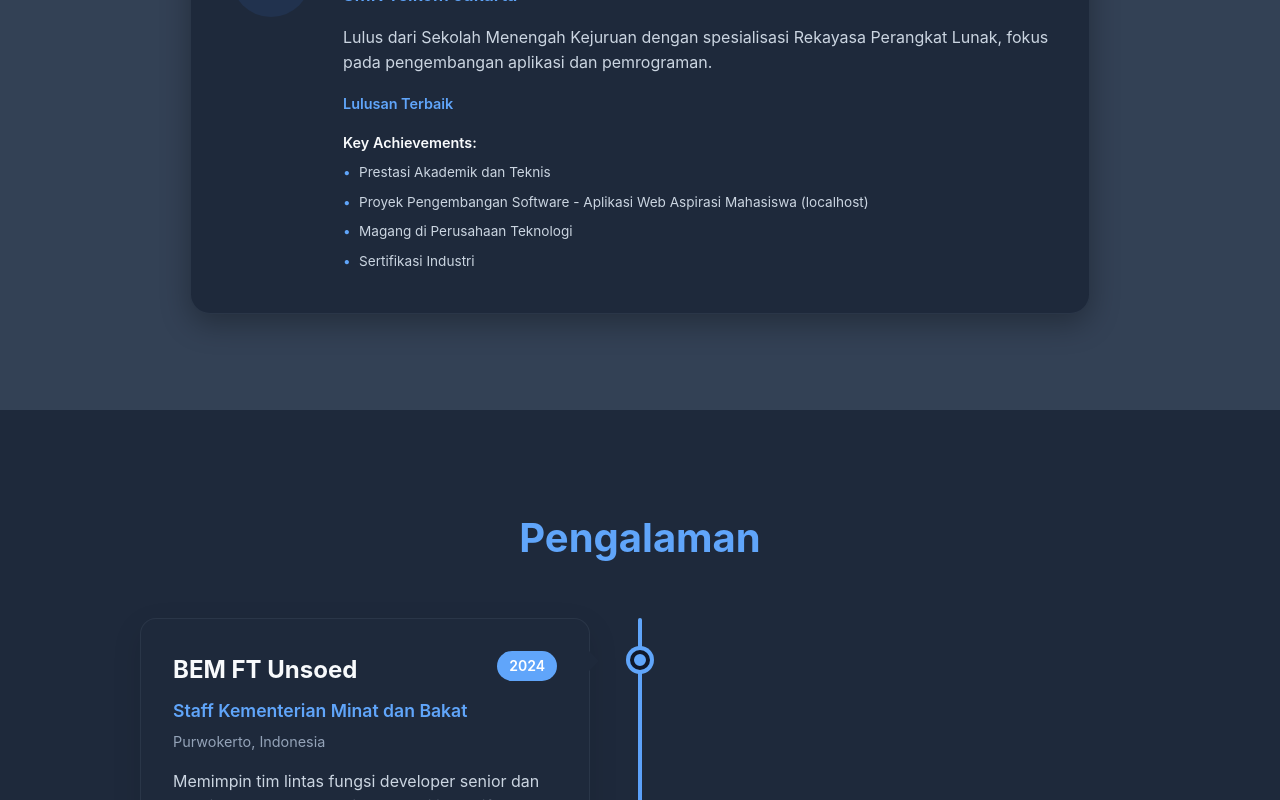
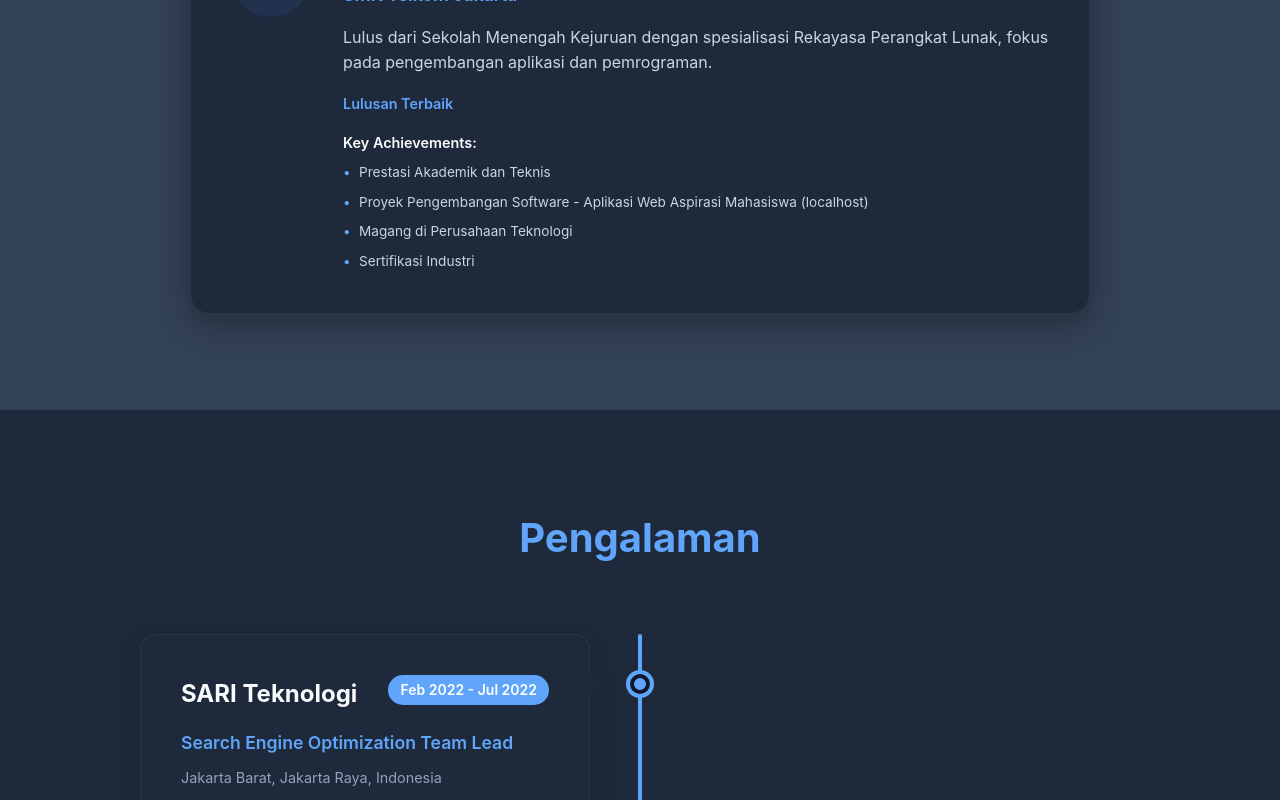
Before and after one commit to TsaqifHasbi/myPortofolio, a React (Create React App) app: page / in a window 1280 px wide. Shown: the part 2000-2800 px from the top of the page. Built offline with nearby package versions, Linux system fonts and the light colour scheme.

Commit message:
ayo terus berkembang

```diff
--- a/src/App.css
+++ b/src/App.css
@@ -952,7 +952,7 @@ body {
 
 .experience-item {
   position: relative;
-  margin: 3rem 0;
+  margin: 4rem 0;
   display: flex;
   align-items: flex-start;
 }
@@ -969,7 +969,7 @@ body {
   position: absolute;
   left: 50%;
   transform: translateX(-50%);
-  top: 2rem;
+  top: 2.5rem;
   z-index: 2;
 }
 
@@ -986,7 +986,7 @@ body {
 .experience-content {
   background: var(--card-bg);
   border-radius: 16px;
-  padding: 2rem;
+  padding: 2.5rem;
   box-shadow: 0 10px 30px rgba(0, 0, 0, 0.1);
   border: 1px solid var(--border-color);
   width: 45%;
@@ -996,7 +996,7 @@ body {
 
 .experience-content:hover {
   transform: translateY(-5px);
-  box-shadow: 0 15px 40px rgba(0, 0, 0, 0.15);
+  box-shadow: 0 15px 40px rgba(102, 126, 234, 0.3);
 }
 
 .experience-item:nth-child(odd) .experience-content {
@@ -1010,7 +1010,7 @@ body {
 .experience-item:nth-child(odd) .experience-content::after {
   content: '';
   position: absolute;
-  top: 2rem;
+  top: 2.5rem;
   right: -10px;
   width: 0;
   height: 0;
@@ -1022,7 +1022,7 @@ body {
 .experience-item:nth-child(even) .experience-content::after {
   content: '';
   position: absolute;
-  top: 2rem;
+  top: 2.5rem;
   left: -10px;
   width: 0;
   height: 0;
@@ -1035,7 +1035,7 @@ body {
   display: flex;
   justify-content: space-between;
   align-items: flex-start;
-  margin-bottom: 0.5rem;
+  margin-bottom: 1rem;
 }
 
 .experience-title {
@@ -1059,32 +1059,32 @@ body {
   font-size: 1.1rem;
   color: var(--accent-color);
   font-weight: 600;
-  margin: 0 0 0.25rem 0;
+  margin: 0 0 0.5rem 0;
 }
 
 .experience-location {
   font-size: 0.9rem;
   color: var(--text-muted);
-  margin-bottom: 1rem;
+  margin-bottom: 1.5rem;
 }
 
 .experience-description {
   color: var(--text-secondary);
   line-height: 1.6;
-  margin-bottom: 1.5rem;
+  margin-bottom: 2rem;
 }
 
 .experience-achievements h6 {
   font-size: 0.9rem;
   color: var(--text-primary);
-  margin-bottom: 0.5rem;
+  margin-bottom: 1rem;
   font-weight: 600;
 }
 
 .experience-achievements ul {
   list-style: none;
   padding: 0;
-  margin: 0 0 1.5rem 0;
+  margin: 0 0 2rem 0;
 }
 
 .experience-achievements li {
@@ -1092,7 +1092,7 @@ body {
   color: var(--text-secondary);
   position: relative;
   padding-left: 1rem;
-  margin-bottom: 0.5rem;
+  margin-bottom: 0.75rem;
 }
 
 .experience-achievements li::before {
@@ -1106,20 +1106,20 @@ body {
 .experience-technologies h6 {
   font-size: 0.9rem;
   color: var(--text-primary);
-  margin-bottom: 0.5rem;
+  margin-bottom: 1rem;
   font-weight: 600;
 }
 
 .tech-tags {
   display: flex;
   flex-wrap: wrap;
-  gap: 0.5rem;
+  gap: 0.75rem;
 }
 
 .tech-tag {
   background: var(--bg-tertiary);
   color: var(--text-primary);
-  padding: 0.25rem 0.75rem;
+  padding: 0.5rem 1rem;
   border-radius: 20px;
   font-size: 0.75rem;
   font-weight: 500;
@@ -1135,6 +1135,7 @@ body {
   .experience-item {
     flex-direction: column !important;
     padding-left: 60px;
+    margin: 3rem 0;
   }
 
   .experience-item:nth-child(odd),
@@ -1145,11 +1146,27 @@ body {
   .experience-line {
     left: 30px;
     transform: none;
+    top: 2rem;
   }
 
   .experience-content {
     width: 100%;
     margin: 0 !important;
+    padding: 2rem;
+  }
+
+  .experience-header {
+    flex-direction: column;
+    align-items: flex-start;
+    gap: 0.5rem;
+  }
+
+  .experience-year {
+    align-self: flex-start;
+  }
+
+  .experience-achievements li {
+    margin-bottom: 0.5rem;
   }
 
   .experience-item:nth-child(odd) .experience-content::after,
--- a/src/App.js
+++ b/src/App.js
@@ -10,6 +10,7 @@ import {
   FaEnvelope,
   FaLinkedin,
   FaGithub,
+  FaInstagram,
   FaSun,
   FaMoon,
   FaUser,
@@ -34,33 +35,85 @@ const content = {
     experienceTitle: 'Experience',
     experience: [
       {
-        title: 'BEM FT Unsoed',
-        position: 'Staff of Interest and Talent Ministry',
-        year: '2024',
-        location: 'Purwokerto, Indonesia',
-        description: 'Leading cross-functional teams of Sr. developers and designers to deliver innovative solutions for student interests and talents development.',
+        title: 'SARI Teknologi',
+        position: 'Search Engine Optimization Team Lead',
+        year: 'Feb 2022 - Jul 2022',
+        location: 'Jakarta Barat, Jakarta Raya, Indonesia',
+        description: 'An SEO Team Lead is someone who leads a team in developing and implementing search engine optimization strategies to improve online visibility and organic traffic.',
         achievements: [
-          'Increased student engagement by 40% through agile implementation',
-          'Managed 10+ student talent across 8 different categories',
-          'Developed student capabilities to drive achievement improvement',
-          'Reduced cost optimization by 25% through improved communication processes',
-          'Mentored 12 junior project managers'
+          'Strategy Development: Designing effective SEO strategies',
+          'Analysis and Reporting: Analyzing site performance and reporting results',
+          'Keyword Research: Identifying relevant keywords',
+          'On-Page and Off-Page Optimization: Optimizing site pages and building backlinks',
+          'Team Management: Leading and training SEO team',
+          'Cross-Team Collaboration: Working with marketing and web development teams',
+          'Trend Monitoring: Following latest developments in SEO',
+          'Project Management: Managing SEO projects from start to finish'
+        ],
+        technologies: ['SEO', 'Digital Marketing', 'Team Leadership', 'Analytics']
+      },
+      {
+        title: 'BEM FT UNSOED',
+        position: 'Staff Kementerian Minat dan Bakat',
+        year: 'Mar 2024 - Des 2024',
+        location: 'Purbalingga, Jawa Tengah, Indonesia',
+        description: 'As Staff of Interest and Talent Ministry in Faculty of Engineering Student Executive Board UNSOED (BEM FT UNSOED), I contributed in planning and executing various interest and talent development programs for Faculty of Engineering students Universitas Jenderal Soedirman.',
+        achievements: [
+          'Identified student potential for competition preparation',
+          'Organized annual programs such as POST and other activities',
+          'Created proposals for sponsorship and funding',
+          'Coordinated FT in PORSOED event',
+          'Guided students to face competitions at university and inter-university levels',
+          'Received Achievement Staff Of The Month in June 2024 for hard work and dedication'
         ],
         technologies: ['Event Management', 'Leadership', 'Project Management']
       },
       {
-        title: 'HMIF Unsoed',
-        position: 'Head of Student Development and Resource Division',
-        year: '2025 - Present',
-        location: 'Purwokerto, Indonesia',
-        description: 'Managing informatics student development programs and human resources optimization.',
+        title: 'BEM FT UNSOED',
+        position: 'Faculty of Engineering Coordinator for the PORSOED Event',
+        year: 'Sep 2024 - Nov 2024',
+        location: 'Purwokerto, Jawa Tengah, Indonesia',
+        description: 'As Faculty Coordinator in PORSOED (Pekan Olahraga Soedirman) representing BEM FT UNSOED, I was responsible for full coordination and contingent management of Faculty of Engineering Universitas Jenderal Soedirman in following inter-faculty sports competition.',
         achievements: [
-          'Developed comprehensive student development strategies',
-          'Improved student engagement in academic and non-academic activities',
-          'Coordinated training programs for skill enhancement',
-          'Established mentorship programs for junior students'
+          'Successfully coordinated 40+ athletes and officials from Faculty of Engineering in 16 sports branches',
+          'Delivered Faculty of Engineering to rank 2nd after accumulating PORSOED 2024 points',
+          'Developed effective strategies and motivated athletes to increase medal acquisition',
+          'Completed all logistic and technical preparations professionally and on time',
+          'Strengthened solidarity, team spirit, and pride of Faculty of Engineering students'
         ],
-        technologies: ['Student Development', 'Human Resources', 'Training Programs']
+        technologies: ['Communication', 'Coordination Skills', 'Event Management']
+      },
+      {
+        title: 'HMIF UNSOED',
+        position: 'Head of Human Resource Development Division',
+        year: 'Mar 2025 - Present',
+        location: 'Purbalingga, Jawa Tengah, Indonesia',
+        description: 'As Head of Human Resource Development Division in HMIF UNSOED (Himpunan Mahasiswa Informatika), I lead the division responsible for developing human resources, organizing training programs, and enhancing the skills and capabilities of Informatics students.',
+        achievements: [
+          'Successfully designed and implemented comprehensive training programs for Informatics students',
+          'Organized technical workshops on programming, web development, and emerging technologies',
+          'Developed mentorship programs pairing senior and junior students for knowledge transfer',
+          'Coordinated professional development seminars with industry experts and alumni',
+          'Established partnerships with tech companies for internship and job placement opportunities',
+          'Led recruitment and orientation programs for new HMIF members',
+          'Implemented skill assessment and certification tracking system for members'
+        ],
+        technologies: ['Leadership', 'Training Management', 'Human Resource Development', 'Program Coordination']
+      },
+      {
+        title: 'Universitas Jenderal Soedirman',
+        position: 'Data Structure Laboratory Assistant Informatics 2025',
+        year: 'Mar 2025 - Present',
+        location: 'Purbalingga, Jawa Tengah, Indonesia',
+        description: 'As a Data Structure Laboratory Assistant, I assist faculty instructors in conducting practicum and guide students in understanding basic concepts and implementation of data structures using programming languages.',
+        achievements: [
+          'Successfully helped students understand fundamental data structure concepts and implementations',
+          'Assisted students in solving practicum problems and provided programming guidance',
+          'Objectively examined and evaluated student practicum results',
+          'Provided solutions and additional explanations to strengthen student understanding',
+          'Maintained order and continuity during practicum sessions'
+        ],
+        technologies: ['C (Programming Language)', 'Communication', 'Teaching']
       }
     ],
     education: [
@@ -152,33 +205,84 @@ const content = {
     experienceTitle: 'Pengalaman',
     experience: [
       {
-        title: 'BEM FT Unsoed',
+        title: 'SARI Teknologi',
+        position: 'Search Engine Optimization Team Lead',
+        year: 'Feb 2022 - Jul 2022',
+        location: 'Jakarta Barat, Jakarta Raya, Indonesia',
+        description: 'Seorang SEO Team Lead adalah seseorang yang memimpin tim dalam mengembangkan dan melaksanakan strategi optimasi mesin pencari untuk meningkatkan visibilitas online dan lalu lintas organik.',
+        achievements: [
+          'Pengembangan Strategi: Merancang strategi SEO yang efektif',
+          'Analisis dan Pelaporan: Menganalisis performa situs dan melaporkan hasilnya',
+          'Penelitian Kata Kunci: Mengidentifikasi kata kunci yang relevan',
+          'Optimasi On-Page dan Off-Page: Mengoptimalkan halaman situs dan membangun tautan balik',
+          'Pengelolaan Tim: Memimpin dan melatih tim SEO',
+          'Kolaborasi Antar Tim: Bekerja sama dengan tim pemasaran dan pengembang web',
+          'Pemantauan Tren: Mengikuti perkembangan terbaru dalam SEO',
+          'Manajemen Proyek: Mengelola proyek SEO dari awal hingga akhir'
+        ],
+        technologies: ['SEO', 'Pemasaran Digital', 'Kepemimpinan Tim', 'Analytics']
+      },
+      {
+        title: 'BEM FT UNSOED',
         position: 'Staff Kementerian Minat dan Bakat',
-        year: '2024',
-        location: 'Purwokerto, Indonesia',
-        description: 'Memimpin tim lintas fungsi developer senior dan desainer untuk memberikan solusi inovatif dalam pengembangan minat dan bakat mahasiswa.',
+        year: 'Mar 2024 - Des 2024',
+        location: 'Purbalingga, Jawa Tengah, Indonesia',
+        description: 'Sebagai Staff Minat dan Bakat di Badan Eksekutif Mahasiswa Fakultas Teknik UNSOED (BEM FT UNSOED), saya berkontribusi dalam merancang dan melaksanakan berbagai program pengembangan minat dan bakat mahasiswa Fakultas Teknik Universitas Jenderal Soedirman.',
         achievements: [
-          'Meningkatkan keterlibatan mahasiswa sebesar 40% melalui implementasi agile',
-          'Mengelola 10+ bakat mahasiswa di 8 kategori berbeda',
-          'Mengembangkan kemampuan mahasiswa untuk mendorong peningkatan prestasi',
-          'Mengurangi optimisasi biaya sebesar 25% melalui proses komunikasi yang lebih baik',
-          'Membimbing 12 junior project manager'
+          'Mengidentifikasi potensi mahasiswa untuk persiapan lomba',
+          'Menyusun program tahunan seperti POST dan kegiatan lainnya',
+          'Membuat proposal untuk sponsorship dan pendanaan',
+          'Koordinator FT dalam ajang PORSOED',
+          'Membimbing mahasiswa menghadapi kompetisi di tingkat universitas dan antar-universitas',
+          'Mendapat Achivment Staff Of The Month pada bulan Juni 2024 karena kerja keras dan dedikasinya pada bulan itu'
         ],
         technologies: ['Manajemen Acara', 'Kepemimpinan', 'Manajemen Proyek']
       },
       {
-        title: 'HMIF Unsoed',
-        position: 'Kepala Divisi Pengembangan dan Sumber Daya Mahasiswa',
-        year: '2025 - Sekarang',
-        location: 'Purwokerto, Indonesia',
-        description: 'Mengelola program pengembangan mahasiswa informatika dan optimisasi sumber daya manusia.',
+        title: 'BEM FT UNSOED',
+        position: 'Koordinator Fakultas untuk Acara PORSOED',
+        year: 'Sep 2024 - Nov 2024',
+        location: 'Purwokerto, Jawa Tengah, Indonesia',
+        description: 'Sebagai Koordinator Fakultas dalam PORSOED (Pekan Olahraga Soedirman) mewakili BEM FT UNSOED, saya bertanggung jawab penuh atas koordinasi dan manajemen kontingen Fakultas Teknik Universitas Jenderal Soedirman dalam mengikuti kompetisi olahraga antar fakultas.',
         achievements: [
-          'Mengembangkan strategi pengembangan mahasiswa yang komprehensif',
-          'Meningkatkan keterlibatan mahasiswa dalam kegiatan akademik dan non-akademik',
-          'Mengkoordinasikan program pelatihan untuk peningkatan keterampilan',
-          'Mendirikan program mentorship untuk mahasiswa junior'
+          'Berhasil mengkoordinasikan 40+ atlet dan official dari Fakultas Teknik dalam 16 cabang olahraga',
+          'Mengantarkan Fakultas Teknik meraih peringkat 2 setelah akumulasi poin PORSOED 2024',
+          'Menyusun strategi efektif dan memotivasi atlet sehingga meningkatkan jumlah perolehan medali',
+          'Menyelesaikan seluruh persiapan logistik dan teknis secara profesional dan tepat waktu',
+          'Memperkuat solidaritas, semangat sportivitas, dan kebanggaan mahasiswa Fakultas Teknik'
         ],
-        technologies: ['Pengembangan SDM', 'Manajemen Sumber Daya', 'Program Pelatihan']
+        technologies: ['Komunikasi', 'Keterampilan Koordinasi', 'Manajemen Acara']
+      },
+      {
+        title: 'HMIF UNSOED',
+        position: 'Ketua Divisi Pengembangan Sumber Daya Manusia',
+        year: 'Mar 2025 - Sekarang',
+        location: 'Purbalingga, Jawa Tengah, Indonesia',
+        description: 'Sebagai Ketua Divisi Pengembangan Sumber Daya Manusia di HMIF UNSOED (Himpunan Mahasiswa Informatika), saya memimpin divisi yang bertanggung jawab mengembangkan sumber daya manusia, menyelenggarakan program pelatihan, dan meningkatkan kemampuan mahasiswa Informatika.',
+        achievements: [
+          'Berhasil merancang dan mengimplementasikan program pelatihan komprehensif untuk mahasiswa Informatika',
+          'Menyelenggarakan workshop teknis tentang pemrograman, pengembangan web, dan teknologi terkini',
+          'Mengembangkan program mentoring yang memadukan mahasiswa senior dan junior untuk transfer knowledge',
+          'Mengkoordinasikan seminar pengembangan profesional dengan pakar industri dan alumni',
+          'Membangun kemitraan dengan perusahaan teknologi untuk peluang magang dan penempatan kerja',
+          'Memimpin program rekrutmen dan orientasi anggota baru HMIF',
+          'Mengimplementasikan sistem penilaian kemampuan dan tracking sertifikasi untuk anggota'
+        ],
+        technologies: ['Kepemimpinan', 'Manajemen Pelatihan', 'Pengembangan SDM', 'Koordinasi Program']
+      },
+      {
+        title: 'Universitas Jenderal Soedirman',
+        position: 'Asisten Laboratorium Struktur Data Informatika 2025',
+        year: 'Mar 2025 - Sekarang',
+        location: 'Purbalingga, Jawa Tengah, Indonesia',
+        description: 'Sebagai Asisten Laboratorium Struktur Data, saya membantu dosen pengampu dalam pelaksanaan praktikum dan membimbing mahasiswa dalam memahami konsep dasar dan implementasi struktur data menggunakan bahasa pemrograman.',
+        achievements: [
+          'Berhasil membantu mahasiswa memahami konsep dasar struktur data dan implementasinya dengan baik',
+          'Menyusun materi praktikum yang sistematis dan mudah dipahami, meningkatkan efektivitas pembelajaran',
+          'Memberikan bimbingan intensif sehingga mahasiswa lebih percaya diri dalam menyelesaikan soal praktikum dan tugas akhir',
+          'Mendapatkan umpan balik positif dari dosen pengampu dan mahasiswa atas peran aktif dalam mendukung pembelajaran praktikum'
+        ],
+        technologies: ['Bahasa Pemrograman C', 'Komunikasi', 'Pengajaran']
       }
     ],
     education: [
@@ -305,7 +409,7 @@ function App() {
           <div className="hero-visual">
             <div className="hero-avatar">
               <img
-                src="/tsaqif.jpg"
+                src="/tsf.jpg"
                 alt="Tsaqif Hasbi Aghna Syarief"
                 className="avatar-image"
                 onError={(e) => {
@@ -471,11 +575,14 @@ function App() {
             <a href="mailto:tsaqifhasbi17@gmail.com" className="contact-link">
               <FaEnvelope /> Email
             </a>
-            <a href="https://www.linkedin.com/in/tsaqifhasbi" className="contact-link">
+            <a href="https://www.linkedin.com/in/tsaqifhasbi" className="contact-link" target="_blank" rel="noopener noreferrer">
               <FaLinkedin /> LinkedIn
             </a>
-            <a href="https://github.com/TsaqifHasbi" className="contact-link">
+            <a href="https://github.com/TsaqifHasbi" className="contact-link" target="_blank" rel="noopener noreferrer">
               <FaGithub /> GitHub
+            </a>
+            <a href="https://www.instagram.com/tsaqifhsb_" className="contact-link" target="_blank" rel="noopener noreferrer">
+              <FaInstagram /> Instagram
             </a>
           </div>
         </div>
```
Also changed, not shown: public/tsf.jpg (added).
